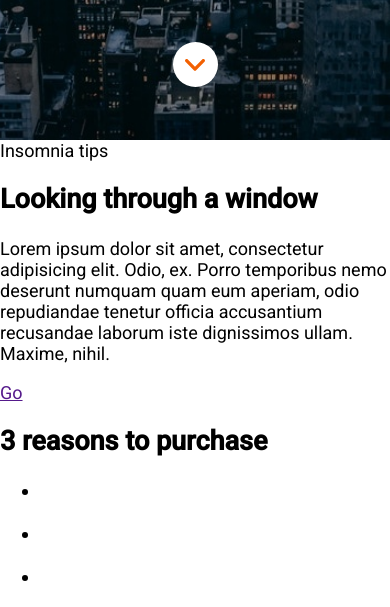
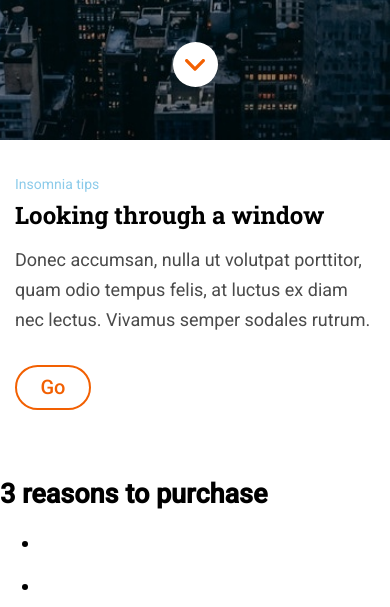
Before and after one commit to sayheylaura/anonymous-proxy, a website: page docs/index.html in a window 390 px wide. Shown: the part 704-1311 px from the top of the page. Drawn offline with Linux system fonts and the light colour scheme.

Commit message:
Styles for main section 1 mobile version

```diff
--- a/_src/assets/scss/pages/_home.scss
+++ b/_src/assets/scss/pages/_home.scss
@@ -0,0 +1,50 @@
+.section1 {
+    background-color: $color-light;
+    display: flex;
+    flex-direction: column;
+    justify-content: center;
+    align-items: center;
+}
+
+.section1__container {
+    max-width: 730px;
+    margin: 30px 15px 45px 15px;
+}
+
+.section1__tag {
+    font-size: 14px;
+    color: $color-midtone;
+    line-height: 2.14;
+}
+
+.section1__title {
+    margin: 0;
+    font-family: $font-family-secondary;
+    font-size: 24px;
+    font-weight: $font-weight-bold;
+    line-height: 1.25;
+}
+
+.section1__text {
+    margin: 15px 0 30px 0;
+    color: $color-dark-midtone;
+    line-height: 1.67;
+}
+
+.go-button__container {
+    width: 76px;
+    height: 45px;
+    border: 2px solid $color-secondary;
+    border-radius: 22.5px;
+    display: flex;
+    justify-content: center;
+    align-items: center;
+}
+
+.go-button__link {
+    font-size: 20px;
+    font-weight: $font-weight-medium;
+    color: $color-secondary;
+    text-decoration: none;
+    line-height: 2.25;
+}
--- a/docs/index.html
+++ b/docs/index.html
@@ -32,15 +32,15 @@
         </header>
         <main class="main">
             <section class="section1">
-                <div class="section1__container"> <span class="section1__tag">Insomnia tips</span>
-
+                <div class="section1__container">
+                    <div class="section1__tag">Insomnia tips</div>
                      <h2 class="section1__title">Looking through a window</h2>
 
-                    <p class="section1__text">Lorem ipsum dolor sit amet, consectetur adipisicing elit. Odio, ex. Porro
-                        temporibus nemo deserunt numquam quam eum aperiam, odio repudiandae tenetur
-                        officia accusantium recusandae laborum iste dignissimos ullam. Maxime,
-                        nihil.</p> <a href="" class="go-button">Go</a>
+                    <p class="section1__text">Donec accumsan, nulla ut volutpat porttitor, quam odio tempus felis, at
+                        luctus ex diam nec lectus. Vivamus semper sodales rutrum.</p>
+                    <div class="go-button__container"> <a href="" class="go-button__link">Go</a>
 
+                    </div>
                 </div>
             </section>
             <section class="section2">
```
Also changed, not shown: _src/templates/partials/_main.html (+5 -5 lines), docs/assets/css/main.css.
